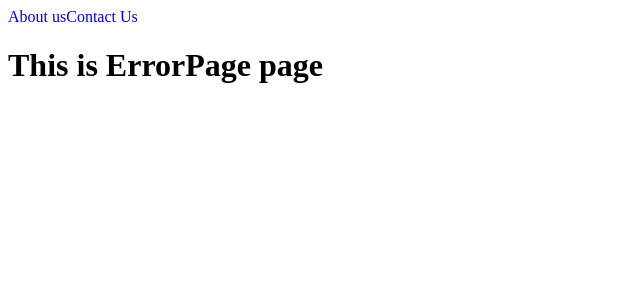
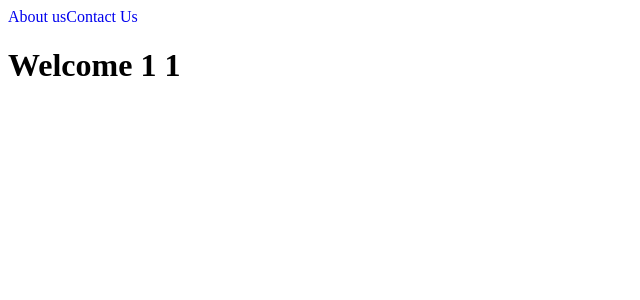
Before and after one commit to mehulgithub-1903/ReactLearn, a React (Create React App) app: page /user/1/1 in a window 1280 px wide. Shown: the top 300 px of the page, without its empty margins (0-640 px from the left). Built offline with nearby package versions, Linux system fonts and the light colour scheme.

Commit message:
This is use of params in react router

```diff
--- a/src/App.jsx
+++ b/src/App.jsx
@@ -3,7 +3,7 @@ import {Route,Switch} from 'react-router-dom'
 import AboutUs from './AboutUs'
 import Contact from './Contact'
 import Menu from './Menu'
-
+import User from './User'
 const App = () => {
 
     const base=()=>{
@@ -18,8 +18,9 @@ const App = () => {
         <Menu></Menu>
             <Switch>
                 <Route exact path="/" component={base}/>
-                <Route path="/contact" component={Contact}/>
+                <Route path="/contact" render={()=><Contact name="Mehul Porwal"/>}/>
                 <Route path="/About" component={AboutUs}/>
+                <Route path="/user/:fname/:lname" component={User}></Route>
                 <Route  component={ErrorPage}/>
 
             </Switch>
@@ -28,5 +29,6 @@ const App = () => {
 }
 
 //switch is used to see the first path which is encountered
-
+// we can use render instead of component as render calls the function only of it
+// it is updated but component always calls the function
 export default App
--- a/src/Contact.jsx
+++ b/src/Contact.jsx
@@ -1,9 +1,9 @@
 import React from 'react'
 
-const Contact = () => {
+const Contact = (props) => {
     return (
         <div>
-            <h1>Hi guys this is contact Pge</h1>
+            <h1>Contact {props.name}</h1>
         </div>
     )
 }
--- /dev/null
+++ b/src/User.jsx
@@ -0,0 +1,14 @@
+import React from 'react'
+import { useParams } from 'react-router-dom'
+const User = () => {
+
+    const {fname,lname}=useParams();
+
+    return (
+        <div>
+            <h1> Welcome {fname} {lname}</h1>
+        </div>
+    )
+}
+
+export default User
--- a/src/index.css
+++ b/src/index.css
@@ -19,7 +19,7 @@ button{
 a.active_class{
     color:red;
     border-bottom:1px solid blue;
-    text-decoration:none
+
 }
 /*
 h1{s
```
